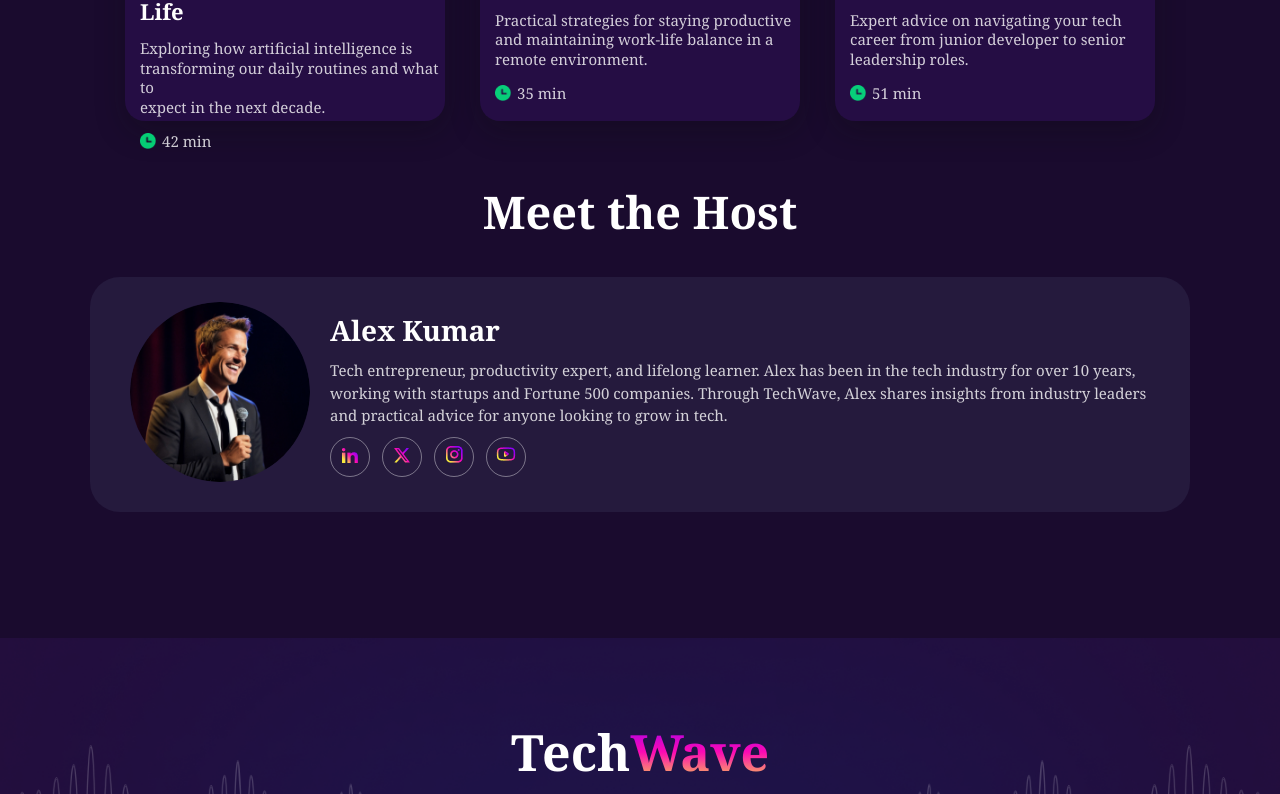
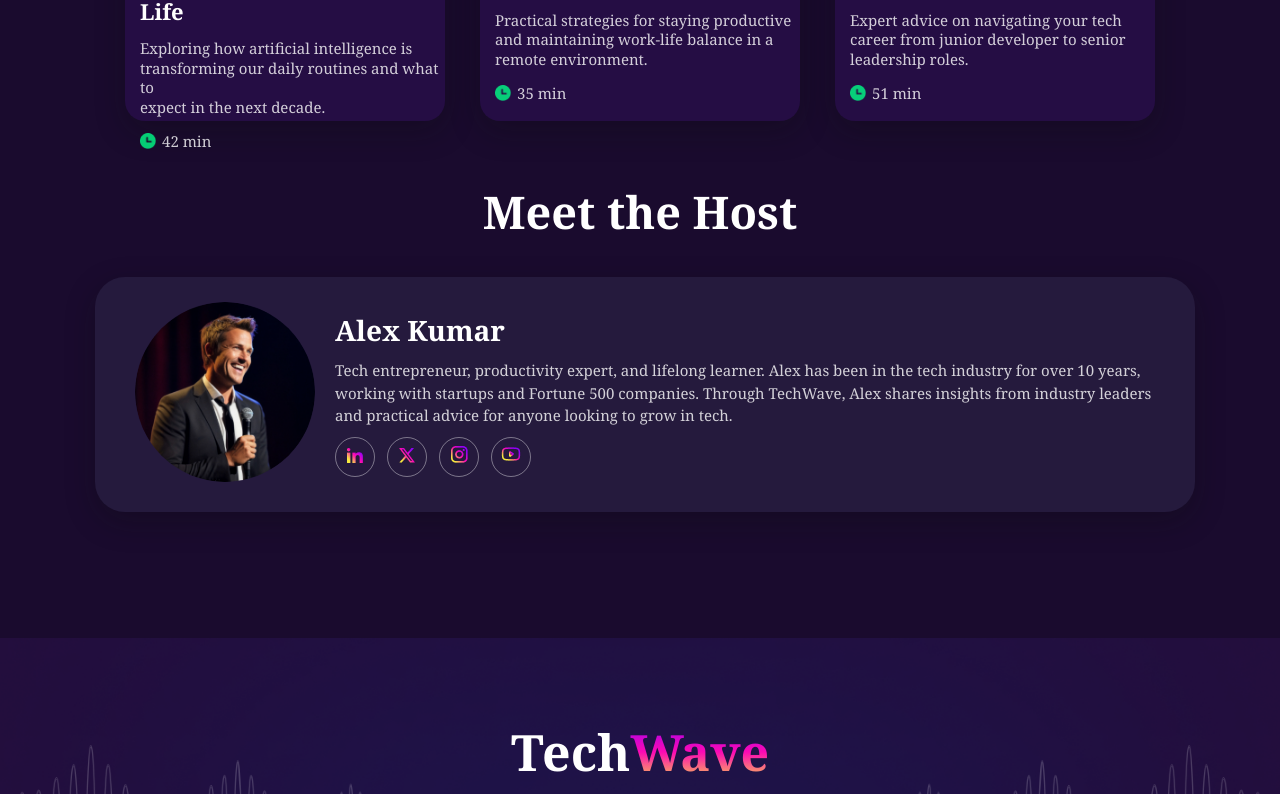
Before and after one commit to sheikhmuntaqimahmedalhasib/Assignment-2, a plain HTML site: page index.html in a window 1280 px wide. In both pictures the pointer is over the element 640 px from the left and 3266 px from the top of the page. Shown: the part 2872-3666 px from the top of the page. Drawn offline with Linux system fonts and the light colour scheme.

Commit message:
2ndassignmentup

```diff
--- a/style.css
+++ b/style.css
@@ -380,6 +380,14 @@ nav {
     text-align: left;
     margin-top: 30px;
     max-width: 1100px;
+    box-shadow: 0 10px 30px rgba(14, 14, 14, 0.3);
+    cursor: pointer;
+    transition: all 0.5s ease;
+}
+
+.f5abouthost:hover {
+  border: none;
+  transform: translateX(5px);
 }
 
 .f5host img {
@@ -628,8 +636,6 @@ nav {
     max-width: 340px;
   }
 
-
-
   .f5abouthost {
     flex-direction: column;
     text-align: center;
```
Also changed, not shown: index.html (+1 -2 lines).
